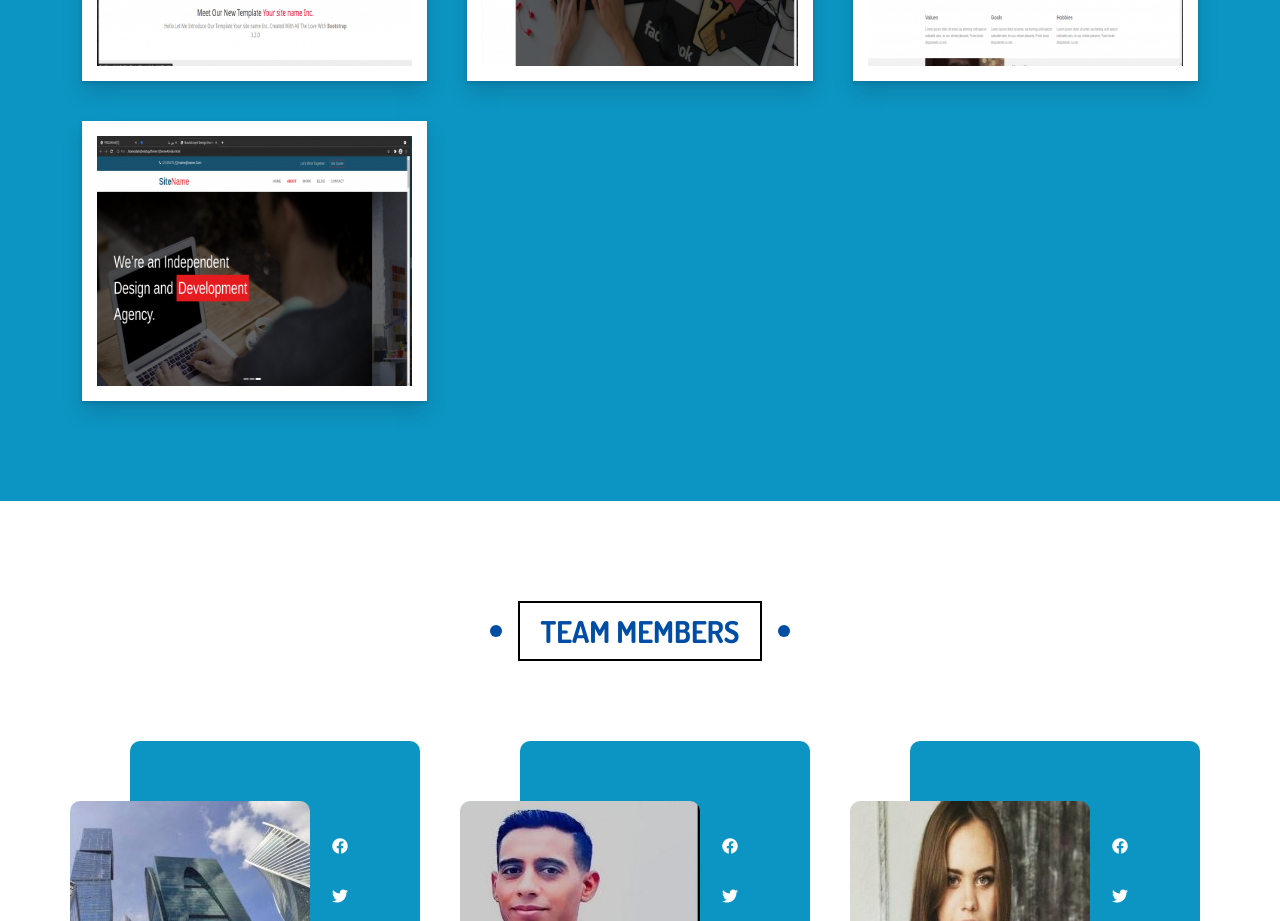
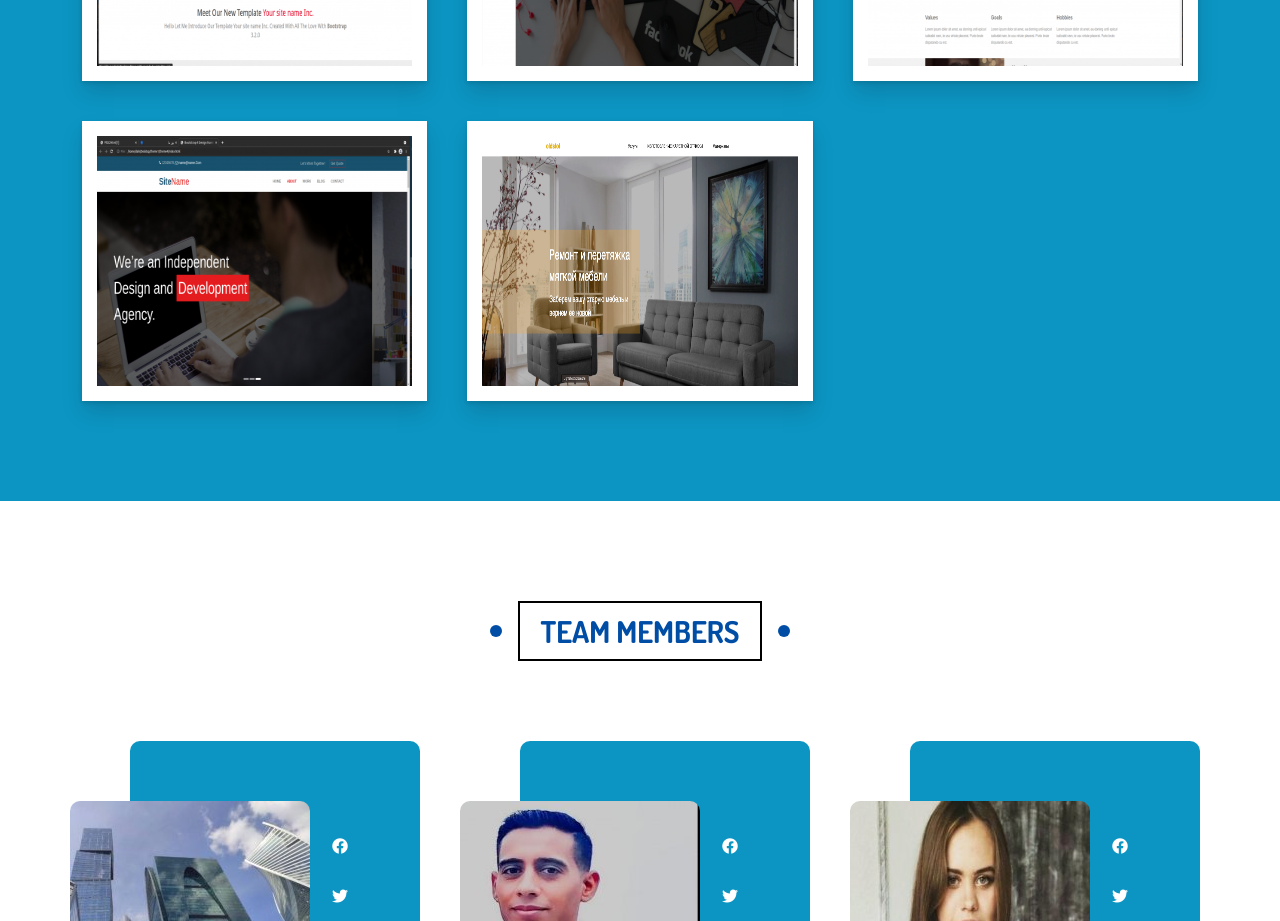
Before and after one commit to ma-91-02/ReactYourMA, a React (Create React App) app: page / in a window 1280 px wide. Shown: the part 4960-5881 px from the top of the page. Built offline with nearby package versions, Linux system fonts and the light colour scheme.

Commit message:
add new work for gallery

```diff
--- a/src/pages/gallery/Gallery.js
+++ b/src/pages/gallery/Gallery.js
@@ -1,11 +1,12 @@
 import React from "react";
-import { Link } from 'react-router-dom';
+import { Link } from "react-router-dom";
 import "./Gallery.scss";
 import { useTranslation } from "react-i18next";
 import them2 from "../../images/theme2.png";
 import them1 from "../../images/theme1.png";
 import them3 from "../../images/theme3.png";
 import them4 from "../../images/theme4.png";
+import oldstol from "../../images/oldstol.png";
 
 const Gallery = () => {
   const { t } = useTranslation();
@@ -42,6 +43,14 @@ const Gallery = () => {
               </div>
             </div>
           </Link>
+
+          <a href="https://oldstol.com/"  target="_blank" rel="noreferrer">
+            <div className="box">
+              <div className="image">
+                <img src={oldstol} alt="" />
+              </div>
+            </div>
+          </a>
         </div>
       </div>
     </div>
```
Also changed, not shown: src/images/oldstol.png (added).
